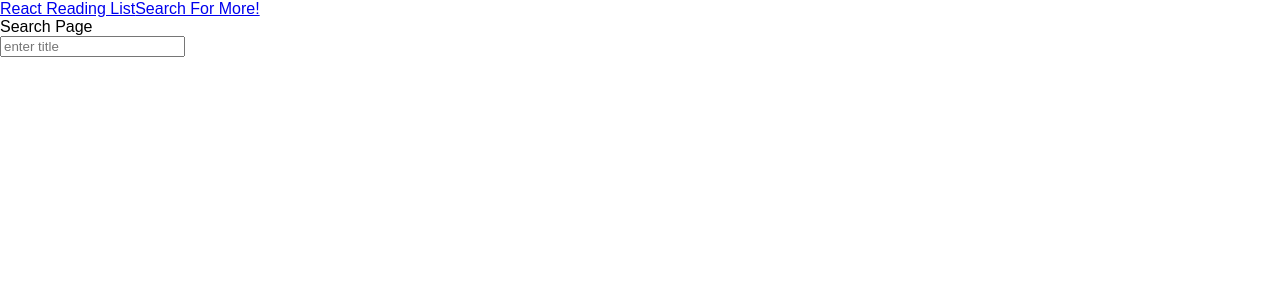
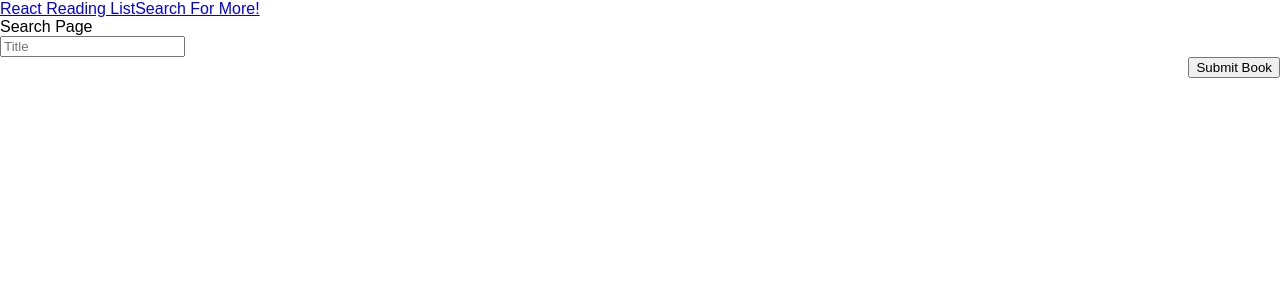
Before and after one commit to dfabert/GoogleBooks, a React (Create React App) app in the folder client/: page /search in a window 1280 px wide. Shown: the top 300 px of the page. Built offline with nearby package versions, Linux system fonts and the light colour scheme.

Commit message:
added button for search

```diff
--- a/client/src/pages/search.js
+++ b/client/src/pages/search.js
@@ -1,19 +1,30 @@
-import React from "react";
+import React, { useState } from "react";
 import API from "../utils/API";
-import { Input } from "../components/form";
+import { Input, FormBtn } from "../components/form";
 
 function Search() {
+  const [books, setBooks] = useState([])
+  const [formObject, setFormObject] = useState({})
+
+  function handleFormSubmit(event) {
+    event.preventDefault();
+    };
 
 
   return (
     <div>
         Search Page
         <form>
-            <Input
-              name='title'
-              placeholder='enter title'
-            />
-        </form>
+              <Input
+                name="title"
+                placeholder="Title"
+              />
+              <FormBtn
+                onClick={handleFormSubmit}
+              >
+                Submit Book
+              </FormBtn>
+            </form>
     </div>
   );
 }
```
